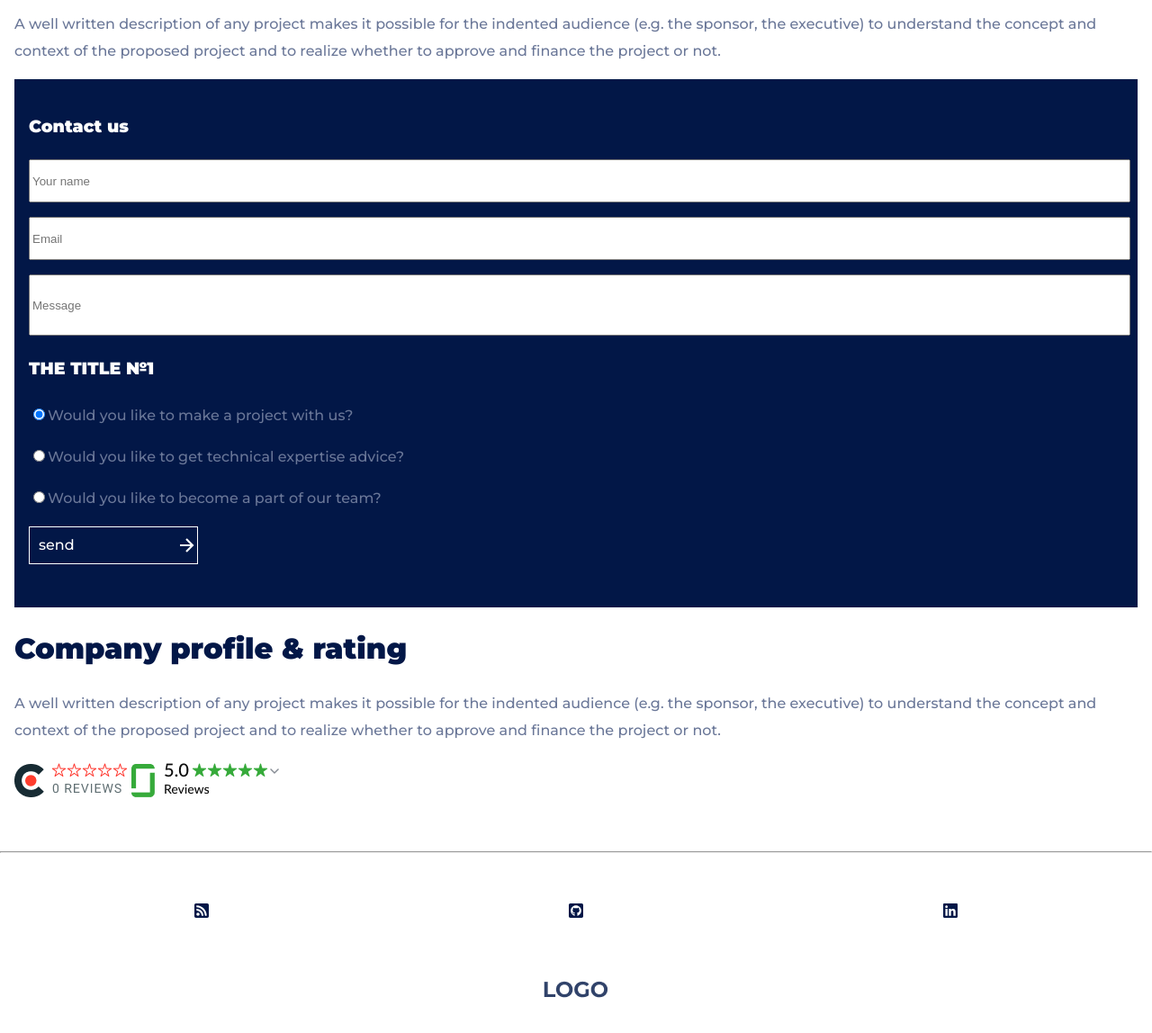
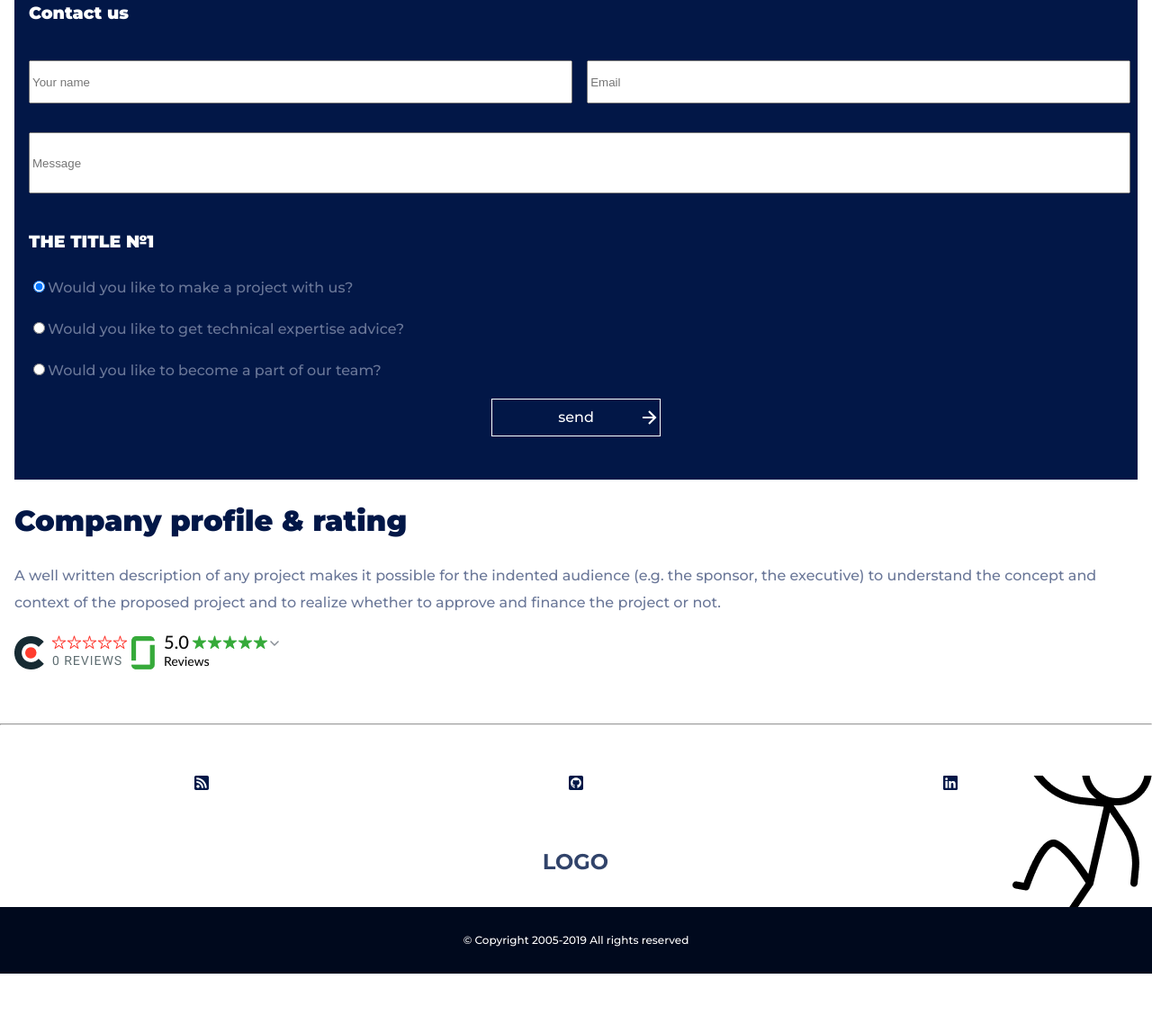
Before and after one commit to tilektesovdaniyar/business, a plain HTML site: page index.html in a window 1280 px wide. Shown: the part 1595-2743 px from the top of the page at 90% size. After the commit the page ends 2677 px from the top, so only its background shows below. Drawn offline with Linux system fonts and the light colour scheme.

Commit message:
proekt complate

```diff
--- a/index.html
+++ b/index.html
@@ -74,7 +74,7 @@
         </div>
     </div>
     <div>
-        <div class="container">
+        <div class="container container__grid">
             <div class="grid">
                 <div class="grid__item">
                     <img src="upload/grid_small_image_1.jpg" alt="laptop">
@@ -117,14 +117,16 @@
                 <h4>
                     Contact us
                 </h4>
+                <div class="group">
                     <div class="box">
                         <input type="text" placeholder="Your name">
                     </div>
                     <div class="box">
                         <input type="email" placeholder="Email">
                     </div>
-                <div class="box">
+                    <div class="box child">
                         <input type="text" placeholder="Message" class="message--height">
+                    </div>
                 </div>
                 <h4>
                     THE TITLE №1
@@ -135,7 +137,7 @@
                     <p><input type="radio">Would you like to become a part of our team?</p>
                 </div>
                 <div class="box">
-                    <a href="#" class="btn">send</a>
+                    <center> <a href="#" class="btn">send</a></center>
                 </div>
             </div>
         </div>
@@ -155,6 +157,7 @@
         <img src="upload/icon-green-stars.png" alt="green stars">
     </div>
     <hr>
+    <div class="footer-img">
         <div>
             <div class="container">
                 <div class="icons">
@@ -173,6 +176,13 @@
                 </div>
             </div>
         </div>
-
+    </div>
+    <footer class="footer">
+        <div class="container">
+            <div>
+                <p> © Copyright 2005-2019 All rights reserved</p>
+            </div>
+        </div>
+    </footer>
 </body>
 </html>
--- a/sass/style.scss
+++ b/sass/style.scss
@@ -187,3 +187,38 @@ hr {
     display: flex;
     justify-content: space-around;
 }
+.footer {
+    background: #00091D;
+    padding: 17px 0;
+    p {
+        font-weight: 500;
+        font-size: 12px;
+        line-height: 16px;
+        text-align: center;
+        color: #FFFFFF;
+    }
+}
+@media screen and (min-width: 600px)    {
+    .group  {
+        display: flex;
+        justify-content: space-between;
+        flex-wrap: wrap;
+    }
+    .box    {
+        min-width: 49%;
+    }
+    .child  {
+        flex-basis: 100%;
+    }
+}
+@media screen and (min-width: 900px)    {
+    .container__grid    {
+        max-width: 940px;
+    }
+    .footer-img {
+        background: url(../design/footer-img.png) right no-repeat;
+        width: 100%;
+        height: 146px;
+        position: relative;
+    }
+}
```
Also changed, not shown: design/footer-img-cloak.png (added), design/footer-img.png (added), styles/style.css, 1 other file. Lines whose indentation alone changed are shown as unchanged.
